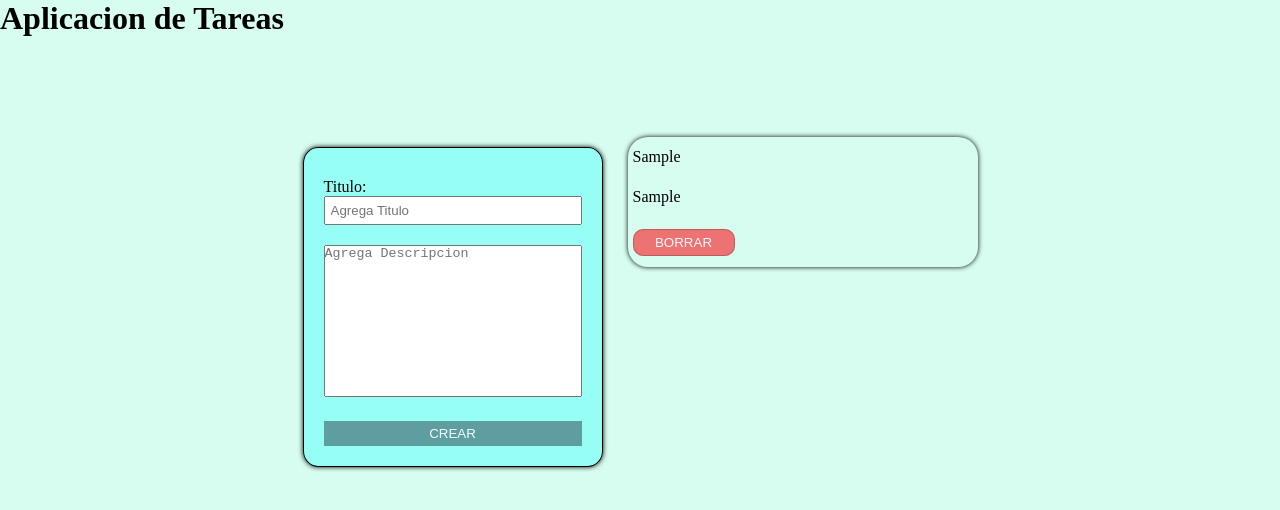
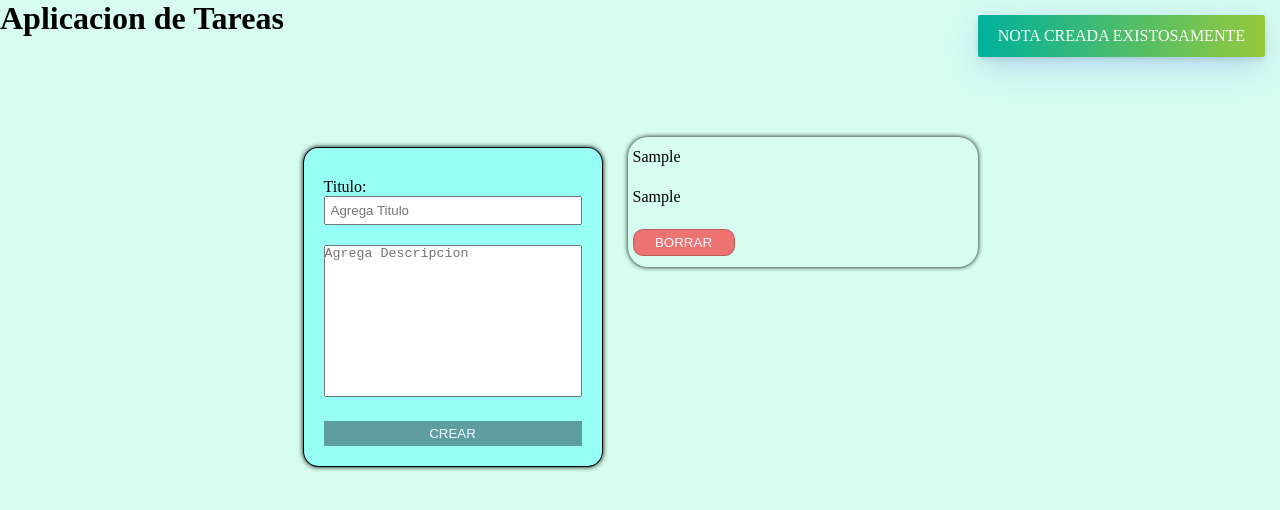
Before and after one commit to gonzalolglopez1/2da-entrega-proyectofinal-GLG, a plain HTML site: page index.html in a window 1280 px wide. Both pictures are taken after typing "Sample", "Sample" into the empty fields and a click on the button "CREAR". Drawn offline with nearby package versions, Linux system fonts and the light colour scheme.

Commit message:
se agrego toastify

```diff
--- a/index.html
+++ b/index.html
@@ -6,6 +6,7 @@
     <meta http-equiv="X-UA-Compatible" content="IE=edge">
     <meta name="viewport" content="width=device-width, initial-scale=1.0">
     <title>Aplicacion de recordatorios</title>
+    <link rel="stylesheet" type="text/css" href="https://cdn.jsdelivr.net/npm/toastify-js/src/toastify.min.css">
     <link rel="stylesheet" href="estilos.css">
 </head>
 
@@ -35,7 +36,7 @@
             </div>
         </div>
     </div>
-
+    <script type="text/javascript" src="https://cdn.jsdelivr.net/npm/toastify-js"></script>
     <script src="./main.js"></script>
 </body>
 
--- a/main.js
+++ b/main.js
@@ -19,6 +19,13 @@ function guardarTarea(e) {
         localStorage.setItem("tareas", JSON.stringify(tareas));
     }
     crearTareas();
+    Toastify({
+        text: "NOTA CREADA EXISTOSAMENTE",
+        className: "info",
+        style: {
+          background: "linear-gradient(to right, #00b09b, #96c93d)",
+        }
+      }).showToast();
     document.getElementById("formulario").reset();
     e.preventDefault();
 }
```
